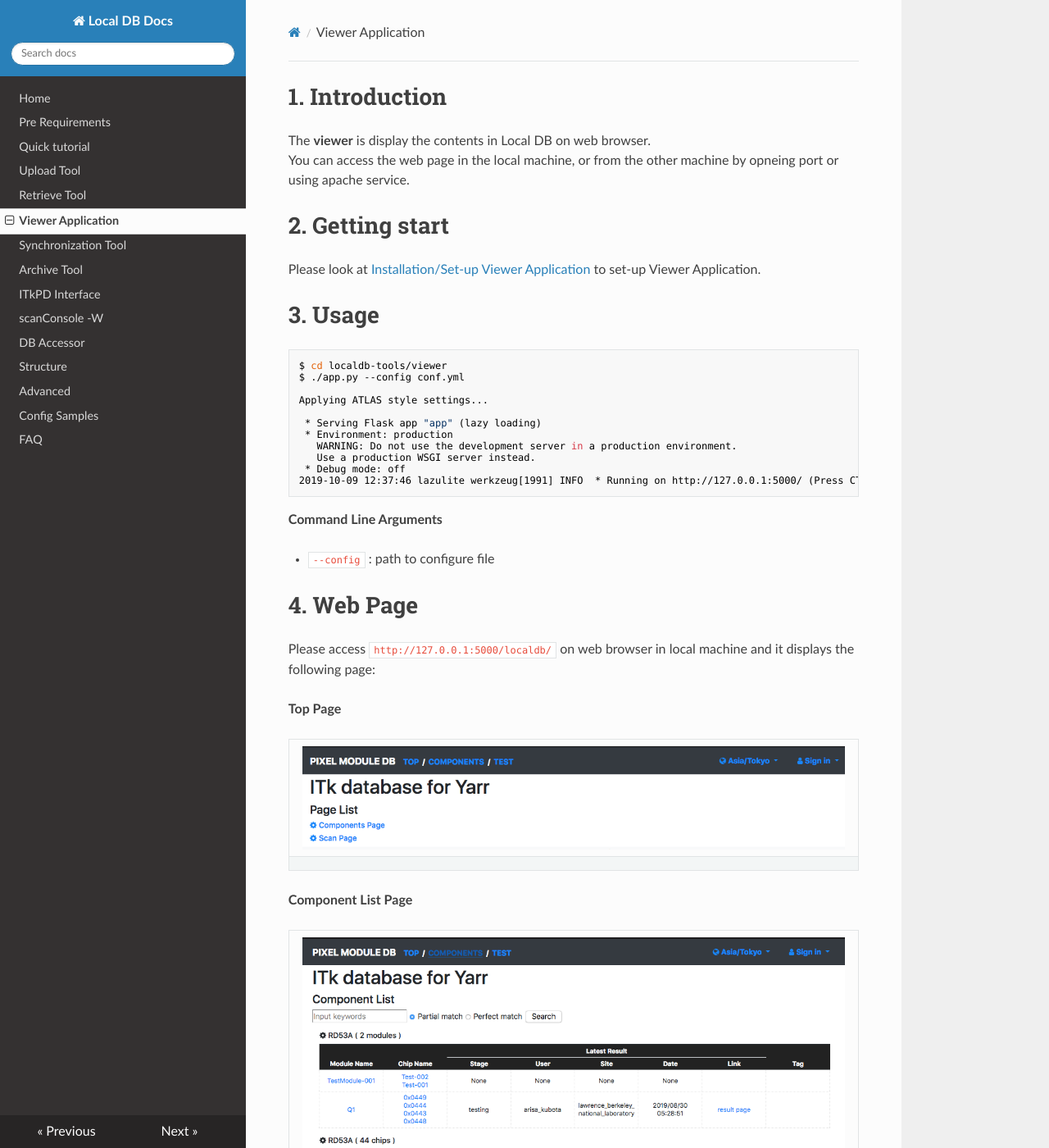
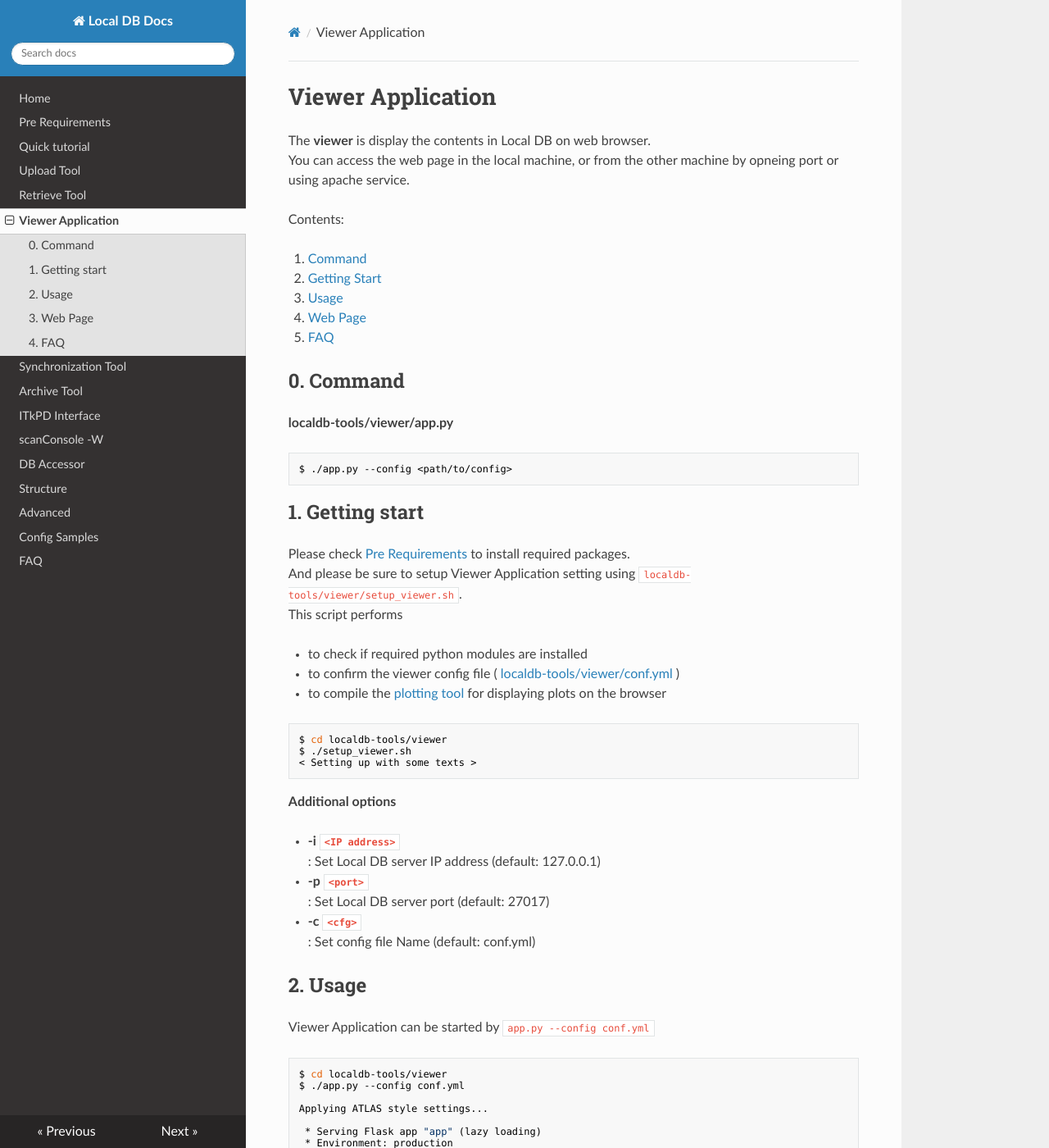
Before and after one commit to jlab-hep/localdb-docs, an MkDocs documentation site: the page built from docs/viewer.md, in a window 1280 px wide and 1400 px high. Shown: the whole window at 82% size. Built offline with MkDocs 1.6.1, drawn with Linux system fonts in a browser that asks for light colours; nearby versions of some CDN libraries; old or Windows-style settings are respelled for this version of MkDocs; some of the changed text lies outside the part shown.

Commit message:
Modified viewer.md

````diff
--- a/docs/viewer.md
+++ b/docs/viewer.md
@@ -1,13 +1,49 @@
-# 1. Introduction
+# Viewer Application
 
 The **viewer** is display the contents in Local DB on web browser. <br>
 You can access the web page in the local machine, or from the other machine by opneing port or using apache service.
 
-# 2. Getting start
+Contents:
 
-Please look at [Installation/Set-up Viewer Application](install.md) to set-up Viewer Application.
+0. [Command](#0-command)
+1. [Getting Start](#1-getting-start)
+2. [Usage](#2-usage)
+3. [Web Page](#3-web-page)
+4. [FAQ](#4-faq)
 
-# 3. Usage
+## 0. Command
+
+**localdb-tools/viewer/app.py**
+
+```bash
+$ ./app.py --config <path/to/config>
+```
+
+## 1. Getting start
+
+Please check [Pre Requirements](requirements.md) to install required packages.<br>
+And please be sure to setup Viewer Application setting using `localdb-tools/viewer/setup_viewer.sh`. <br>
+This script performs
+
+- to check if required python modules are installed
+- to confirm the viewer config file ( [localdb-tools/viewer/conf.yml](config.md) )
+- to compile the [plotting tool](https://gitlab.cern.ch/YARR/utilities/plotting-tools) for displaying plots on the browser
+
+```bash
+$ cd localdb-tools/viewer
+$ ./setup_viewer.sh
+< Setting up with some texts >
+```
+
+**Additional options**
+
+- **-i ``<IP address>``**<br> : Set Local DB server IP address (default: 127.0.0.1)
+- **-p ``<port>``**<br> : Set Local DB server port (default: 27017)
+- **-c ``<cfg>``**<br> : Set config file Name (default: conf.yml)
+
+## 2. Usage
+
+Viewer Application can be started by `app.py --config conf.yml`
 
 ```bash
 $ cd localdb-tools/viewer
@@ -25,9 +61,9 @@ Applying ATLAS style settings...
 
 **Command Line Arguments**
 
-- `--config` : path to configure file
+- **--config ``<cfg>``**<br> : Set config file path
 
-# 4. Web Page
+## 3. Web Page
 
 Please access `http://127.0.0.1:5000/localdb/` on web browser in local machine and it displays the following page:
 
@@ -51,6 +87,8 @@ You can access the test result page by clicking 'result page', and it displays t
 |![Viewer Result Page](images/viewer_result.png)|
 |:-:|
 
-# 5. Remote Access/Apache
+## 4. FAQ
+
+- Remote Access/Apache
 
 In edit.
````
Also changed, not shown: docs/retrieve.md (+5 -1 lines).
